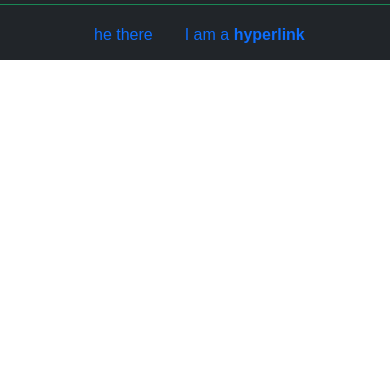
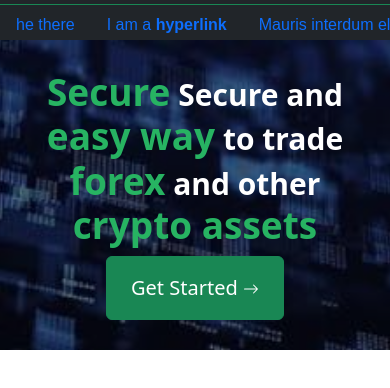
Before and after one commit to Mostofakama/investment-website, a plain HTML site: page index.html in a window 390 px wide. Shown: the part 60-448 px from the top of the page. Drawn offline with nearby package versions, Linux system fonts and the light colour scheme.

Commit message:
update dayone

```diff
--- a/index.html
+++ b/index.html
@@ -102,7 +102,7 @@
                                                         href="#">Contact</a>
                                                 </li>
                                                 <li class="sing-li mb-3  mool-2 "><a
-                                                        class=" sing hover-item-one  text-white fw-bold border border-success rounded px-4 p-2"
+                                                        class=" sing hover-item-one d-block text-center   text-white fw-bold border border-success rounded px-4 p-2"
                                                         href="#"><svg xmlns="http://www.w3.org/2000/svg" width="16"
                                                             height="16" fill="currentColor"
                                                             class="bi bi-person-fill mb-1 mr-1" viewBox="0 0 16 16">
@@ -110,7 +110,7 @@
                                                                 d="M3 14s-1 0-1-1 1-4 6-4 6 3 6 4-1 1-1 1H3Zm5-6a3 3 0 1 0 0-6 3 3 0 0 0 0 6Z" />
                                                         </svg> Login</a></li>
                                                 <li class="sing-li  mool-2 "><a
-                                                        class="sing hover-item-two text-white fw-bold border border-success rounded  px-4 p-2"
+                                                        class="sing hover-item-two d-block text-center  text-white fw-bold border border-success rounded  px-4 p-2"
                                                         href="#"><svg xmlns="http://www.w3.org/2000/svg" width="16"
                                                             height="16" fill="currentColor"
                                                             class="bi bi-box-arrow-in-right mb-1" viewBox="0 0 16 16">
@@ -140,14 +140,14 @@
                                 <li class="nav-item mool-2"><a class="nav-link text-white fw-bold " href="#">Contact</a>
                                 </li>
                                 <li class="nav-item mool-2"><a
-                                        class="hover-item-one nav-link text-white fw-bold border border-success rounded px-4 p-2"
+                                        class="hover-item-one  nav-link text-white fw-bold border border-success rounded px-4 p-2"
                                         href="#"><svg xmlns="http://www.w3.org/2000/svg" width="16" height="16"
-                                            fill="currentColor" class="bi bi-person-fill mb-1 mr-1" viewBox="0 0 16 16">
+                                            fill="currentColor" class="bi bi-person-fill " viewBox="0 0 16 16">
                                             <path
                                                 d="M3 14s-1 0-1-1 1-4 6-4 6 3 6 4-1 1-1 1H3Zm5-6a3 3 0 1 0 0-6 3 3 0 0 0 0 6Z" />
                                         </svg> Login</a></li>
-                                <li class="nav-item mool-2 "><a
-                                        class="hover-item-two nav-link text-white fw-bold border border-success rounded  px-4 p-2"
+                                <li class="nav-item mool-2"><a
+                                        class="hover-item-two  nav-link text-white fw-bold border border-success rounded px-4 p-2"
                                         href="#"><svg xmlns="http://www.w3.org/2000/svg" width="16" height="16"
                                             fill="currentColor" class="bi bi-box-arrow-in-right mb-1"
                                             viewBox="0 0 16 16">
@@ -165,7 +165,7 @@
         </div>
         <!---------------------------------------------- |stiker|--------------------- -->
         <div class="d-wrap">
-            <main>
+            <paddi>
                 <div class="d-i">
                     <div class="d-main-wrap">
                         <aside class="d-playbox">
@@ -195,6 +195,13 @@
                                         <li class="nav-item">
                                             <span class="nav-link">Cras lorem augue facilisis a commodo</span>
                                         </li>
+                                        <li class="nav-item">
+                                            <span class="nav-link">Cras lorem augue facilisis a commodo</span>
+                                        </li>
+                                        <li class="nav-item">
+                                            <span class="nav-link">Cras lorem augue facilisis a commodo</span>
+                                        </li>
+
                                     </ul>
                                 </div>
                                 <!-- Plugin HTML end -->
@@ -205,9 +212,26 @@
                         </aside>
                     </div>
                 </div>
-            </main>
+            </paddi>
         </div>
-
+        <div class="investment-background-image">
+            <div class="investment-background-text ">
+                <h2 class="fs-investment  text-white text-center container-lg container-md">
+                    <span class="fs-span-investment">Secure</span class="fs-span-investment"> Secure and <span
+                        class="fs-span-investment">easy way</span> to trade
+                    <span class="fs-span-investment">forex</span> and other
+                    <span class="fs-span-investment">crypto assets</span>
+                </h2>
+                <div class="d-flex justify-content-center">
+                    <a class="btn btn-success px-4 py-3 fs-5" href="#">Get Started <svg
+                            xmlns="http://www.w3.org/2000/svg" width="16" height="16" fill="currentColor"
+                            class="bi bi-arrow-right text-white" viewBox="0 0 16 16">
+                            <path fill-rule="evenodd"
+                                d="M1 8a.5.5 0 0 1 .5-.5h11.793l-3.147-3.146a.5.5 0 0 1 .708-.708l4 4a.5.5 0 0 1 0 .708l-4 4a.5.5 0 0 1-.708-.708L13.293 8.5H1.5A.5.5 0 0 1 1 8z" />
+                        </svg></a>
+                </div>
+            </div>
+        </div>
     </header>
     <main>
 
--- a/style.css
+++ b/style.css
@@ -59,20 +59,56 @@ body {
 
 
 /* stiky */
-main {
-    padding: 10px 20%;
+.paddi {
+    padding: 10px 20% !important;
 }
 
 .width-items {
     width: 1850px !important;
 }
 
-.d-wrap {
-    width: 1
+
+
+/*------------------------------------ investment-background-image------------------------------------- */
+.investment-background-image {
+    background-image: url(images/baner/20230318_145523.jpg);
+    background-position: center center;
+    background-repeat: no-repeat;
+    background-size: cover;
+
 }
 
-/* responsive */
+.investment-background-text {
+    background-color: rgba(0, 0, 0, 0.5);
+    padding: 110px 250px !important;
+
+}
+
+.fs-investment {
+    font-size: 60px;
+    font-weight: 600;
+    padding-bottom: 20px;
+
+}
+
+.fs-investment span {
+    font-size: 67px;
+    font-weight: 600;
+}
+
+/* fs-span-investment */
+.fs-span-investment {
+    color: #27b362;
+}
+
+/* ---------------------------------responsive------------------------------------ */
 @media (max-width:992px) {
+    .investment-background-text {
+        background-color: rgba(0, 0, 0, 0.5);
+        padding: 70px 100px !important;
+
+    }
+
     .hidden-items-one {
         display: block;
     }
@@ -80,4 +116,34 @@ main {
     .hidden-items-two {
         display: none !important;
     }
+
+    .fs-investment {
+        font-size: 40px;
+
+        padding: 0px 0px;
+
+    }
+
+    .fs-investment span {
+        font-size: 47px;
+    }
 }
+
+@media (max-width:634px) {
+    .investment-background-text {
+        background-color: rgba(0, 0, 0, 0.5);
+        padding: 30px 10px !important;
+
+    }
+
+    .fs-investment {
+        font-size: 30px;
+        padding: 0px 0px;
+
+
+    }
+
+    .fs-investment span {
+        font-size: 37px;
+    }
+}
```
